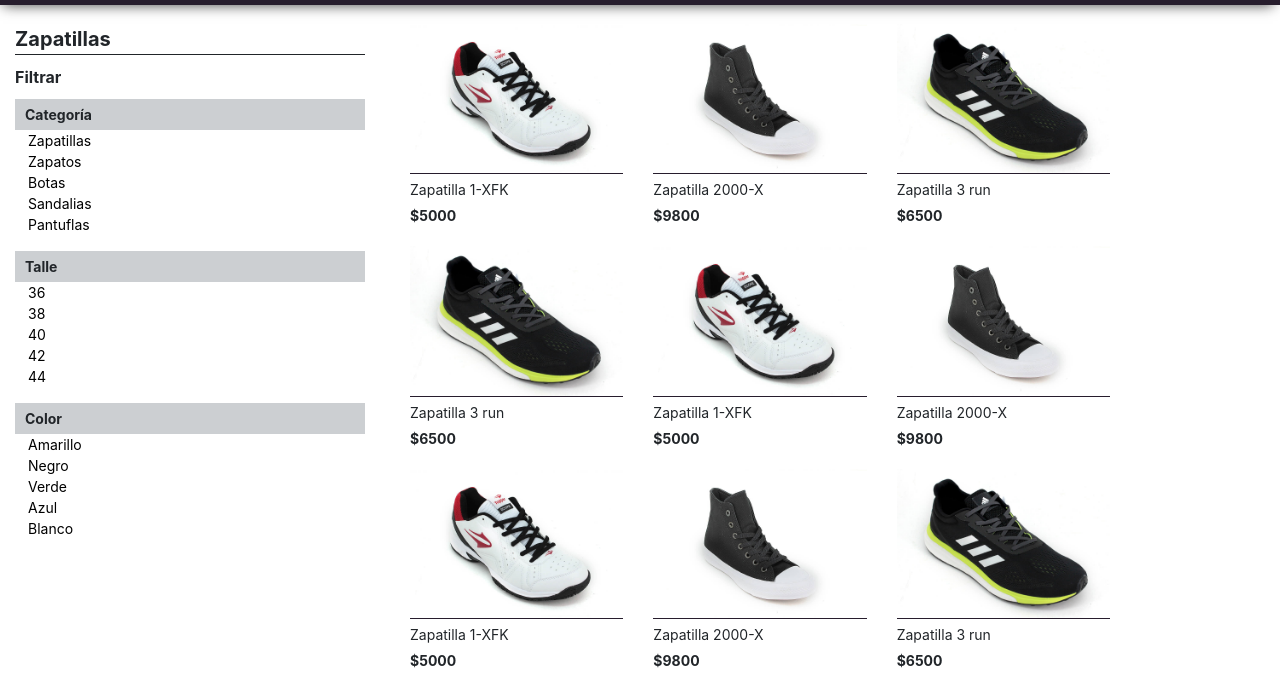
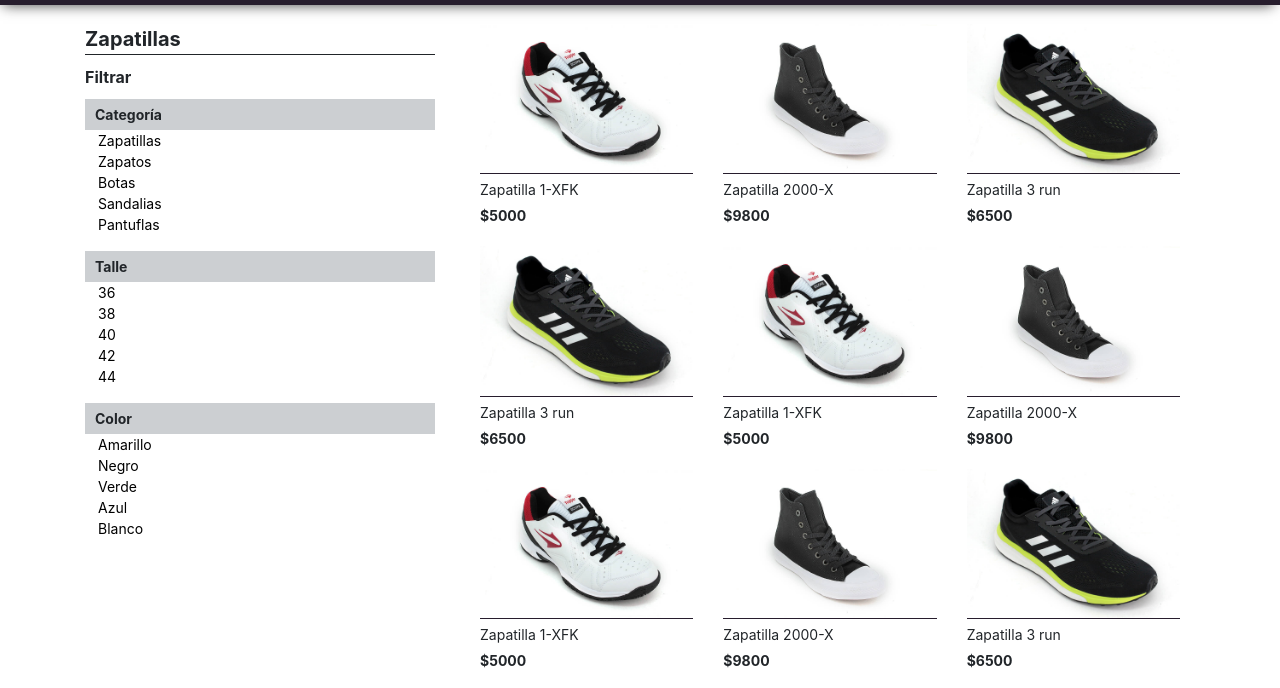
Before and after one commit to jissust/test_glamit, a website: page index.html in a window 1280 px wide. Shown: the part 76-764 px from the top of the page. Drawn offline with nearby package versions, Linux system fonts and the light colour scheme.

Commit message:
Arreglo error con columnas

```diff
--- a/index.html
+++ b/index.html
@@ -92,8 +92,8 @@
             </ul>
         </div>
     </nav>
-
-    <div class="container columnas">
+    <div class=" columnas">
+        <div class="container">
             <div class="row">
                 <div class="col-sm-4">
                     <div class="sidebar">
@@ -375,7 +375,7 @@
                 </div>
             </div>
         </div>
-
+    </div>
     <footer>
         <div class="container">
             <ul >
```
Lines whose indentation alone changed are shown as unchanged.
